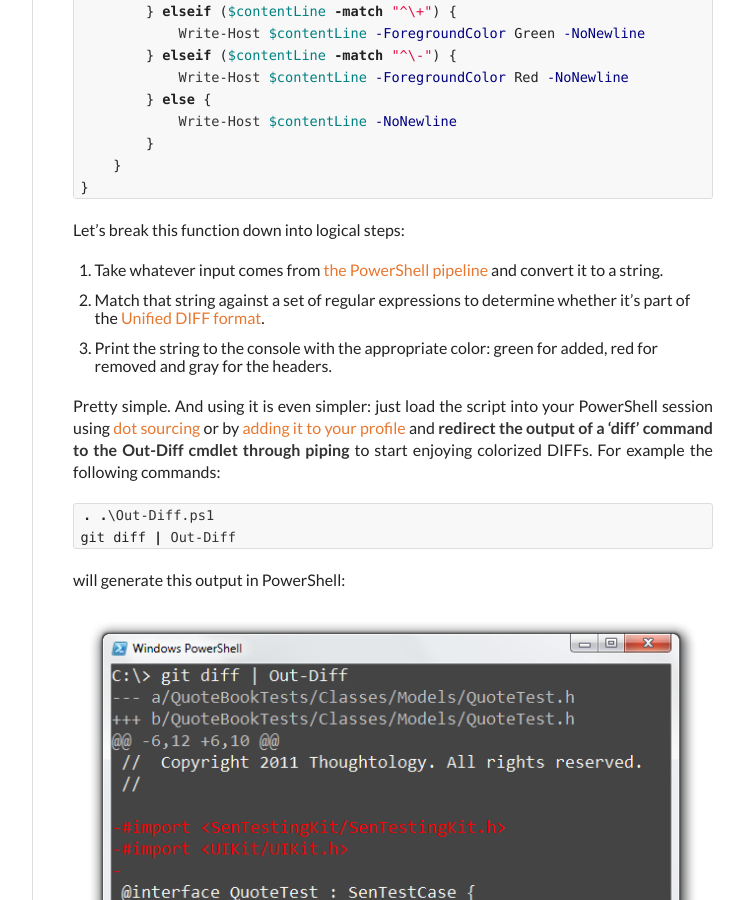
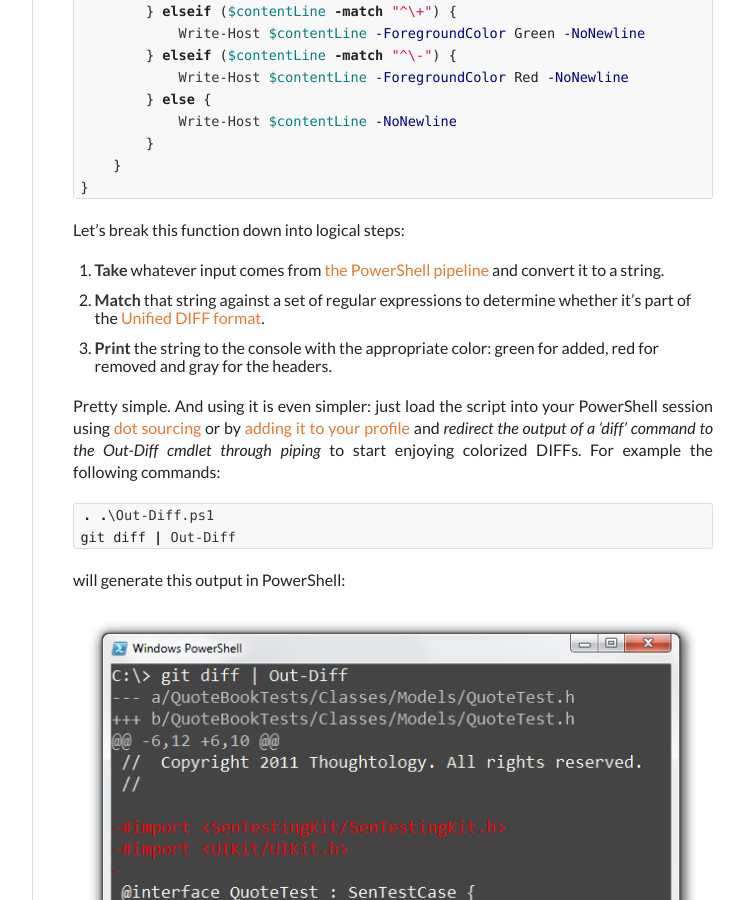
Before and after one commit to megakemp/megakemp.github.io, a Jekyll site: the page built from _posts/2012-01-19-better-diffs-with-powershell.md, in a window 1280 px wide and 900 px high, scrolled down 2312 px. Shown: the whole window, without its empty margins (378-1122 px from the left). Built offline with Jekyll 4.4.1, drawn with Linux system fonts in a browser that asks for light colours; nearby versions of some CDN libraries; Markdown is read by kramdown in place of the engine named in the settings; comment, search, counter and statistics services are not loaded.

Commit message:
Improves formatting in the Diffs post.

````diff
--- a/_posts/2012-01-19-better-diffs-with-powershell.md
+++ b/_posts/2012-01-19-better-diffs-with-powershell.md
@@ -94,11 +94,11 @@
 
 Let's break this function down into logical steps:
 
-1. Take whatever input comes from [the PowerShell pipeline][12] and convert it to a string.
-2. Match that string against a set of regular expressions to determine whether it's part of the [Unified DIFF format][9].
-3. Print the string to the console with the appropriate color: green for added, red for removed and gray for the headers.
+1. **Take** whatever input comes from [the PowerShell pipeline][12] and convert it to a string.
+2. **Match** that string against a set of regular expressions to determine whether it's part of the [Unified DIFF format][9].
+3. **Print** the string to the console with the appropriate color: green for added, red for removed and gray for the headers.
 
-Pretty simple. And using it is even simpler: just load the script into your PowerShell session using [dot sourcing][13] or by [adding it to your profile][14] and **redirect the output of a 'diff' command to the Out-Diff cmdlet through piping** to start enjoying colorized DIFFs. For example the following commands:
+Pretty simple. And using it is even simpler: just load the script into your PowerShell session using [dot sourcing][13] or by [adding it to your profile][14] and _redirect the output of a 'diff' command to the Out-Diff cmdlet through piping_ to start enjoying colorized DIFFs. For example the following commands:
 
 ```powershell
 . .\Out-Diff.ps1
@@ -113,7 +113,7 @@
      class="screenshot-noshadow-caption" />
 <span class="caption">The Out-Diff PowerShell cmdlet in action</span>
 
-One thing I'd like to point out is that even if the output of `svn diff` consists of many lines of text, PowerShell will redirect them to the `Out-Diff` function **one line at a time**. This is called a [streaming pipeline][15] and it allows PowerShell to be responsive and consume less memory even when processing large amounts of data. Neat.
+One thing I'd like to point out is that even if the output of `svn diff` consists of many lines of text, PowerShell will redirect them to the `Out-Diff` function _one line at a time_. This is called a [streaming pipeline][15] and it allows PowerShell to be responsive and consume less memory even when processing large amounts of data. Neat.
 
 ### Wrapping up
 
````
